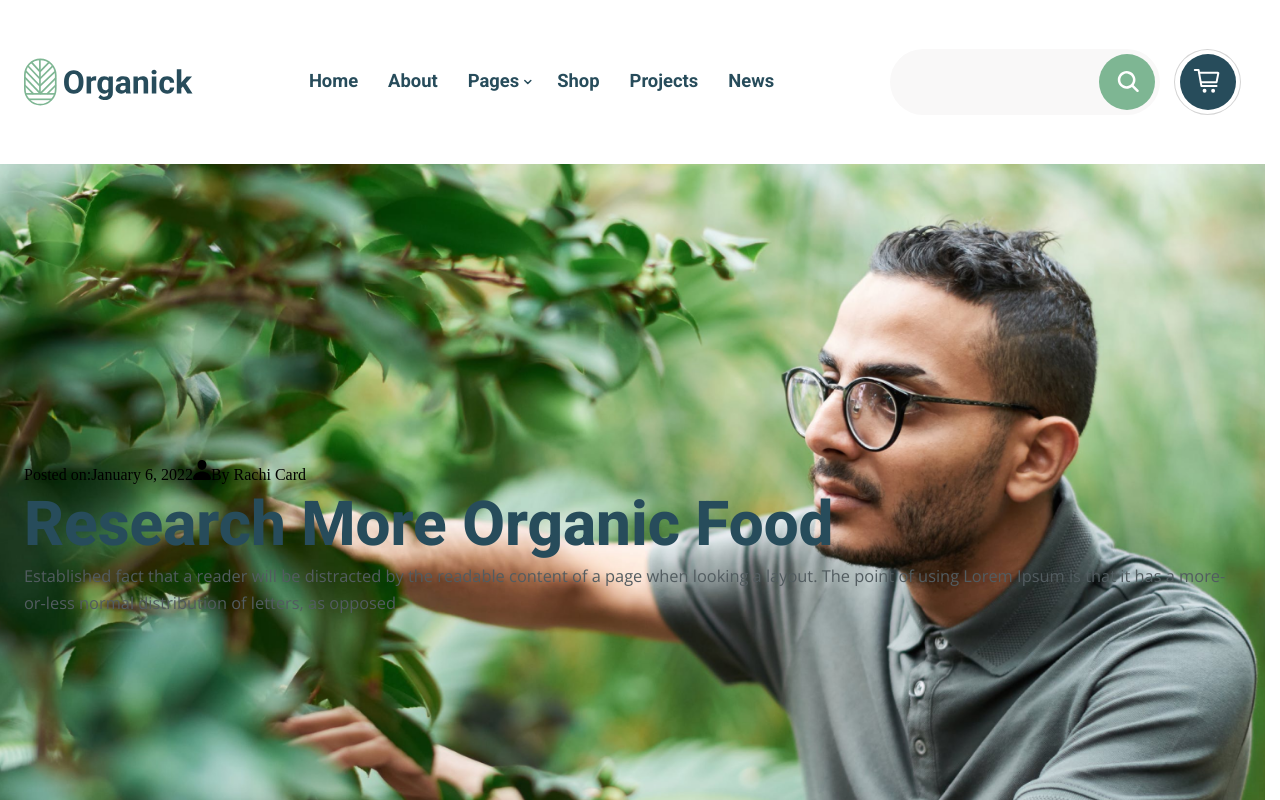
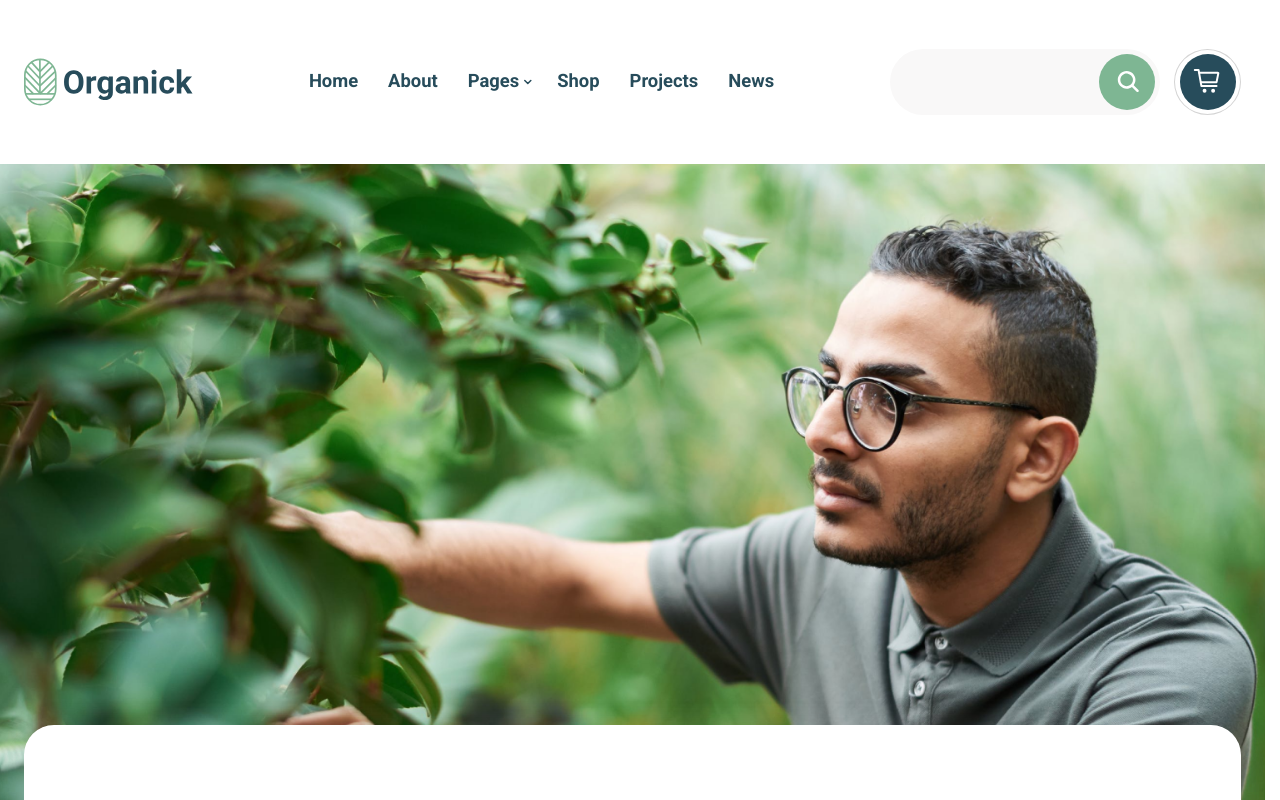
Before and after one commit to RusikHunter/Organick, a React (Vite) app in the folder frontend/: page /blog/1 in a window 1280 px wide. Shown: the top 800 px of the page. Built offline with nearby package versions, Linux system fonts and the light colour scheme.

Commit message:
styles(post): write SCSS styles for IntroBlockPost component

```diff
--- a/frontend/src/components/IntroBlockPost/IntroBlockPost.scss
+++ b/frontend/src/components/IntroBlockPost/IntroBlockPost.scss
@@ -0,0 +1,63 @@
+@use "../../styles/index" as *;
+
+.intro__column--post {
+    width: 100%;
+}
+
+.post {
+    background-color: var(--color-white);
+    border-radius: 30px;
+    display: flex;
+    flex-direction: column;
+    padding: 80px;
+    width: 100%;
+    box-shadow: 0 14px 36px 0 rgba(204, 204, 204, 0.25);
+    position: relative;
+    top: 470px;
+
+    @include laptop {
+        top: 370px;
+    }
+
+    @include mobile {
+        flex-direction: column;
+        top: 100px;
+    }
+
+    &__meta {
+        display: flex;
+        gap: 30px;
+    }
+
+    &__meta-date {
+        @include fluid-text(18, 18);
+        @include font(var(--font-family), 600, 1.65);
+        color: var(--color-blue);
+
+        & time {
+            font-weight: 400;
+            margin-left: 5px;
+        }
+    }
+
+    &__username {
+        @include fluid-text(18, 18);
+        @include font(var(--font-family), 400, 1.65);
+        color: var(--color-blue);
+
+        & svg {
+            position: relative;
+            top: 3px;
+            color: var(--color-green);
+            margin-right: 8px;
+        }
+    }
+
+    &__title {
+        margin-block: 10px;
+    }
+
+    &__text {
+        width: 56%;
+    }
+}
```
